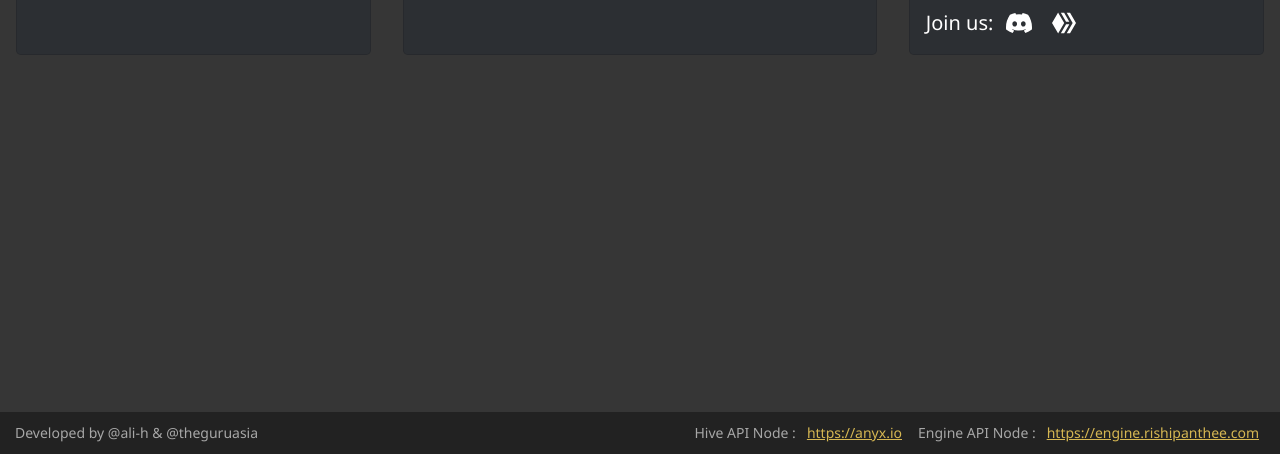
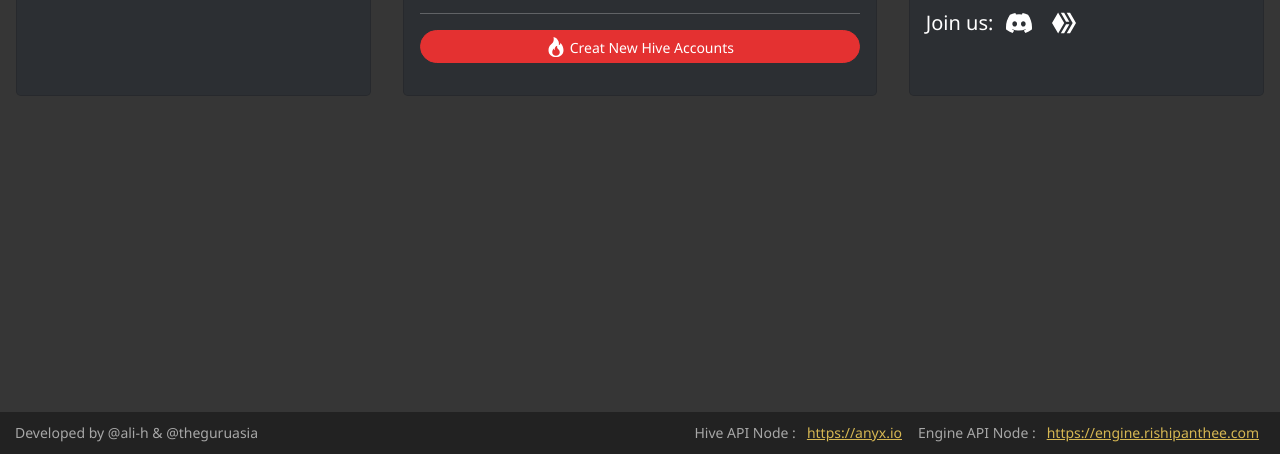
Before and after one commit to upmeburn/upmeburn.github.io, a plain HTML site: page index.html in a window 1280 px wide. Shown: the part 346-800 px from the top of the page. Drawn offline with nearby package versions, Linux system fonts and the light colour scheme; a script that the page names is missing.

Commit message:
Add files via upload

```diff
--- a/css/main.css
+++ b/css/main.css
@@ -231,6 +231,24 @@ a {
 
 .link-light:hover svg.bi-box-arrow-up-right path {
     fill: #15b4fd;
+    transition: all 0.2s ease-in-out;
+}
+
+.button-link-light {
+    color: #ffffff;
+}
+
+.button-link-light:hover {
+    color: #ffd95b;
+    transition: all 0.2s ease-in-out;
+}
+
+.button-link-light svg.bi-box-arrow-up-right path {
+    fill: #ffffff;
+}
+
+.button-link-light:hover svg.bi-box-arrow-up-right path {
+    fill: #ffd95b;
     transition: all 0.2s ease-in-out;
 }
 
--- a/index.html
+++ b/index.html
@@ -1,61 +1,34 @@
 <!DOCTYPE html>
-
 <html lang="en">
-
 <head>
-
     <meta charset="UTF-8">
-
     <meta http-equiv="X-UA-Compatible" content="IE=edge">
-
     <meta name="viewport" content="width=device-width, initial-scale=1.0">
 
     <title>Burn2Vote</title>
 
     <link rel="icon" href="assets/fire.png">
-
     <script src="https://ajax.googleapis.com/ajax/libs/jquery/3.6.0/jquery.min.js"></script>
-
     <link href="https://cdn.jsdelivr.net/npm/bootstrap@5.1.3/dist/css/bootstrap.min.css" rel="stylesheet" integrity="sha384-1BmE4kWBq78iYhFldvKuhfTAU6auU8tT94WrHftjDbrCEXSU1oBoqyl2QvZ6jIW3" crossorigin="anonymous">
-
     <link rel="stylesheet" href="css/main.css">
-
     <script src="https://cdn.jsdelivr.net/npm/bootstrap@5.1.3/dist/js/bootstrap.bundle.min.js" integrity="sha384-ka7Sk0Gln4gmtz2MlQnikT1wXgYsOg+OMhuP+IlRH9sENBO0LRn5q+8nbTov4+1p" crossorigin="anonymous"></script>
-
     <script src="https://cdn.jsdelivr.net/npm/@hiveio/hive-js/dist/hive.min.js"></script>
-
     <script src="https://cdn.jsdelivr.net/npm/axios/dist/axios.min.js"></script>
-
     <script src="https://cdn.jsdelivr.net/npm/sscjs@latest/dist/ssc.min.js"></script>
-
     <script src="https://cdnjs.cloudflare.com/ajax/libs/uuid/8.1.0/uuidv4.min.js"></script>
-
     <script src="https://cdnjs.cloudflare.com/ajax/libs/crypto-js/4.1.1/crypto-js.min.js" integrity="sha512-E8QSvWZ0eCLGk4km3hxSsNmGWbLtSCSUcewDQPQWZF6pEU8GlT8a5fF32wOl1i8ftdMhssTrF/OhyGWwonTcXA==" crossorigin="anonymous" referrerpolicy="no-referrer"></script>
-
     <script src="js/main.js"></script>
-
 </head>
-
 <body>
-
     <div class="m-0 mt-2 mb-2">
-
         <div class="d-flex align-items-center justify-content-center">
-
             <img id="logo" src="assets/fire.png">
-
             <div class="p-3 m-0">
-
                 <p class="font-family-size-large m-0 c">Burn2Vote</p>
-
                 <p class="m-0 font-family-size-medium">Burn UPME & WINEX to receive upvotes</p>
-
             </div>
-
         </div>
-
     </div>
-
     <div id="mbody" class="mt-0 d-flex justify-content-center">
         <div class="d-flex flex-column rounded-3 bg p-0 m-3 mt-0 card column-one-size">
             <div class="m-3">
@@ -67,72 +40,39 @@
                         <button type="button" id="checkbalance" class="btn btn-danger ms-2 rounded-pill btn-load">Load</button>
                     </div>
                 </div>
-
                 <div class="d-flex flex-column mb-3">
                     <p class="m-0"><span class="s pointer"><span id="upme" class="qt font-family-size-medium">0</span> <span class="sym font-family-size-medium">UPME</span></span></p>
                     <p class="m-0"><span class="s pointer"><span id="winex" class="qt font-family-size-medium">0</span> <span class="sym font-family-size-medium">WINEX</span></span></p>
                 </div>
-
                 <div class="mt-3 d-flex justify-content-center">
-
                     <div class="d-flex flex-column box f">
-
                         <a class="font-family-size-medium link-light" href="https://uswap.app/" target="_blank">
-
                             <span style="vertical-align: middle;">Use USWAP.APP Swap Bridge&nbsp;</span>
-
                             <svg style="vertical-align: middle;" xmlns="http://www.w3.org/2000/svg" width="16" height="16" fill="currentColor" class="bi bi-box-arrow-up-right" viewBox="0 0 16 16">
-
                                 <path fill-rule="evenodd" d="M8.636 3.5a.5.5 0 0 0-.5-.5H1.5A1.5 1.5 0 0 0 0 4.5v10A1.5 1.5 0 0 0 1.5 16h10a1.5 1.5 0 0 0 1.5-1.5V7.864a.5.5 0 0 0-1 0V14.5a.5.5 0 0 1-.5.5h-10a.5.5 0 0 1-.5-.5v-10a.5.5 0 0 1 .5-.5h6.636a.5.5 0 0 0 .5-.5z"/>
-
                                 <path fill-rule="evenodd" d="M16 .5a.5.5 0 0 0-.5-.5h-5a.5.5 0 0 0 0 1h3.793L6.146 9.146a.5.5 0 1 0 .708.708L15 1.707V5.5a.5.5 0 0 0 1 0v-5z"/>
-
                             </svg>
-
                         </a>
-
                         <div id="bridge" class="d-flex d-none alignclass">
-
                             <div class="d-flex flex-column align-items-center alignclass">
-
                                 <span class="font-family-size-medium">HIVE</span>
-
                                 <span id="hive_liq" class="font-family-size-medium medium-text-info">0</span>
-
                             </div>
-
                             <span class="font-family-size-medium ms-3 me-3">
-
                                 <svg xmlns="http://www.w3.org/2000/svg" width="16" height="16" fill="currentColor" class="bi bi-arrow-left-right" viewBox="0 0 16 16">
-
                                     <path fill-rule="evenodd" d="M1 11.5a.5.5 0 0 0 .5.5h11.793l-3.147 3.146a.5.5 0 0 0 .708.708l4-4a.5.5 0 0 0 0-.708l-4-4a.5.5 0 0 0-.708.708L13.293 11H1.5a.5.5 0 0 0-.5.5zm14-7a.5.5 0 0 1-.5.5H2.707l3.147 3.146a.5.5 0 1 1-.708.708l-4-4a.5.5 0 0 1 0-.708l4-4a.5.5 0 1 1 .708.708L2.707 4H14.5a.5.5 0 0 1 .5.5z"/>
-
                                 </svg>
-
                             </span>
-
                             <div class="d-flex flex-column align-items-center alignclass">
-
                                 <span class="font-family-size-medium">SWAP.HIVE</span>
-
                                 <span id="swap_liq" class="font-family-size-medium medium-text-info">0</span>
-
                             </div>
-
                         </div>
-
                     </div>
-
                 </div>
-
             </div>
-
         </div>
-
-
-
         <div class="d-flex flex-column rounded-3 bg p-0 m-3 mt-0 flex-grow-1 card column-two-size">
-
             <div class="m-3">
                 <div class="d-flex justify-content-between align-items-center">
                     <p class="font-family-size-medium-large mb-3">Use Service</p>
@@ -141,7 +81,6 @@
                         <span id="minimum" class="font-family-size-medium mb-3 medium-text-info"></span>
                     </span>
                 </div>
-
                 <div class="d-flex mb-3">
                     <div class="input-div-change d-flex input-group input-group-sm">
                         <input type="number" class="input form-control input-change" id="inputquantity" placeholder="Quantity">
@@ -153,7 +92,6 @@
                         </div>
                     </div>
                 </div>
-
                 <div class="d-flex mt-3">
                     <div class="input-group input-group-sm d-flex flex-nowrap">
                         <input type="text" class="input form-control postlink-change" id="post" placeholder="Post Link">
@@ -172,48 +110,51 @@
                         </button>
                     </div>
                 </div>
-
                 <div class="d-flex align-items-center">
                     <div id="loading" class="d-none spinner-border text-danger"></div>
                     <span id="status" class="ms-3 font-family-size-small-medium"></span>
                 </div>
+                <hr>
+                <div class="d-flex mt-0">
+                    <div class="btn-group btn-group-sm btn-scale">
+                        <button type="button" id="" class="btn btn-danger rounded-pill mb-3 w-100 btn-burn">
+                            <a class="button-link-light" href="https://acc.uswap.app/" target="_blank">
+                                <svg xmlns="http://www.w3.org/2000/svg" width="20" height="20" style="vertical-align: middle;" fill="currentColor" class="bi bi-fire" viewBox="0 0 16 16">
+                                    <path d="M8 16c3.314 0 6-2 6-5.5 0-1.5-.5-4-2.5-6 .25 1.5-1.25 2-1.25 2C11 4 9 .5 6 0c.357 2 .5 4-2 6-1.25 1-2 2.729-2 4.5C2 14 4.686 16 8 16Zm0-1c-1.657 0-3-1-3-2.75 0-.75.25-2 1.25-3C6.125 10 7 10.5 7 10.5c-.375-1.25.5-3.25 2-3.5-.179 1-.25 2 1 3 .625.5 1 1.364 1 2.25C11 14 9.657 15 8 15Z"/>
+                                </svg>
+                                <span style="vertical-align: middle;">Creat New Hive Accounts</span>
+                            </a>
+                        </button>
+                    </div>
+                </div>
             </div>
         </div>
-
-
-
         <div class="d-flex flex-column rounded-3 bg p-0 m-3 mt-0 card column-three-size">
             <div class="m-3">
                 <p class="font-family-size-medium-large mb-3">
                     <span style="vertical-align: middle;">Market Details</span>
                     <button style="vertical-align: middle;" type="button" id="refresh" class="col btn-sm btn-danger ms-2 rounded-pill btn-sm">Refresh</button>
                 </p>
-
                 <div class="d-flex mb-2 align-items-center">
                     <a href="https://tribaldex.com/trade/UPME" target="_blank" class="link-light">
                         <img class="market" src="assets/upme.png">
                     </a>
-
                     <div class="ms-3 d-flex flex-column">
                         <span class="font-family-size-medium">UPME</span>
                         <span class="font-family-size-medium">Price: <span class="medium-text-info" id="upme_price">0.00</span> HIVE</span>
                         <span class="font-family-size-medium">Value: $ <span class="medium-text-info" id="upme_value">0.00</span></span>
                     </div>
                 </div>
-
                 <div class="d-flex mb-2 align-items-center">
                     <a href="https://tribaldex.com/trade/WINEX" target="_blank" class="link-light">
                         <img class="market" src="assets/winex.png">
                     </a>
-
                     <div class="ms-3 d-flex flex-column">
                         <span class="font-family-size-medium">WINEX</span>
                         <span class="font-family-size-medium">Price: <span class="medium-text-info" id="winex_price">0.00</span> HIVE</span>
                         <span class="font-family-size-medium">Value: $ <span class="medium-text-info" id="winex_value">0.00</span></span>
                     </div>
-
                 </div>
-
                 <div class="mt-3">
                     <span class="font-family-size-medium-large" style="vertical-align: middle;">Join us:</span>
                     <a href="https://discord.com/invite/XYMrvyr" target="_blank" class="link-light m-2">
@@ -221,7 +162,6 @@
                             <path d="M13.545 2.907a13.227 13.227 0 0 0-3.257-1.011.05.05 0 0 0-.052.025c-.141.25-.297.577-.406.833a12.19 12.19 0 0 0-3.658 0 8.258 8.258 0 0 0-.412-.833.051.051 0 0 0-.052-.025c-1.125.194-2.22.534-3.257 1.011a.041.041 0 0 0-.021.018C.356 6.024-.213 9.047.066 12.032c.001.014.01.028.021.037a13.276 13.276 0 0 0 3.995 2.02.05.05 0 0 0 .056-.019c.308-.42.582-.863.818-1.329a.05.05 0 0 0-.01-.059.051.051 0 0 0-.018-.011 8.875 8.875 0 0 1-1.248-.595.05.05 0 0 1-.02-.066.051.051 0 0 1 .015-.019c.084-.063.168-.129.248-.195a.05.05 0 0 1 .051-.007c2.619 1.196 5.454 1.196 8.041 0a.052.052 0 0 1 .053.007c.08.066.164.132.248.195a.051.051 0 0 1-.004.085 8.254 8.254 0 0 1-1.249.594.05.05 0 0 0-.03.03.052.052 0 0 0 .003.041c.24.465.515.909.817 1.329a.05.05 0 0 0 .056.019 13.235 13.235 0 0 0 4.001-2.02.049.049 0 0 0 .021-.037c.334-3.451-.559-6.449-2.366-9.106a.034.034 0 0 0-.02-.019Zm-8.198 7.307c-.789 0-1.438-.724-1.438-1.612 0-.889.637-1.613 1.438-1.613.807 0 1.45.73 1.438 1.613 0 .888-.637 1.612-1.438 1.612Zm5.316 0c-.788 0-1.438-.724-1.438-1.612 0-.889.637-1.613 1.438-1.613.807 0 1.451.73 1.438 1.613 0 .888-.631 1.612-1.438 1.612Z"></path>
                         </svg>
                     </a>
-
                     <a href="https://peakd.com/@hiveupme/posts" target="_blank" class="link-light m-2">
                         <svg xmlns="http://www.w3.org/2000/svg" width="24" height="24" viewBox="0 0 220 190">
                             <defs class="cls-1"></defs>
@@ -237,7 +177,6 @@
             </div>
         </div>
     </div>
-
     <div id="historycard" class="mbody mt-0 d-none justify-content-center">
         <div class="d-flex flex-column rounded-3 bg p-0 m-3 mt-0 card w-100">
             <div class="m-3">
@@ -263,7 +202,6 @@
             </div>
         </div>
     </div>
-
     <div class="bottom-bar">
         <div class="developed-by-container font-family-size-small-medium">
             <p>Developed by <a class="alih-color" href="https://peakd.com/@ali-h" target="_blank">@ali-h</a> & <a class="theguruasia-color" href="https://peakd.com/@theguruasia" target="_blank">@theguruasia</a></p>
@@ -281,7 +219,6 @@
             </div>
         </div>
     </div>
-
     <div id="popup-container-hive" style="display: none;">
         <p class="popup-container-text">Please select an API node:</p>
         <table id="api-list-hive">
@@ -299,7 +236,6 @@
             </svg>
         </button>
     </div>
-
     <div id="popup-container-engine" style="display: none;">
         <p class="popup-container-text">Please select an API node:</p>
         <table id="api-list-engine">
@@ -317,7 +253,5 @@
             </svg>
         </button>
     </div>
-
 </body>
-
 </html>
```
